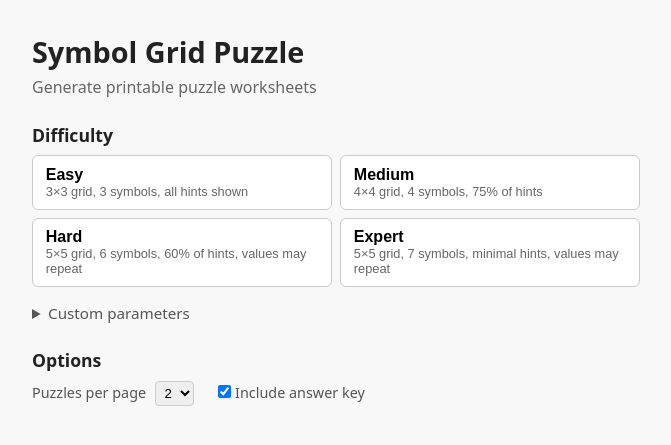
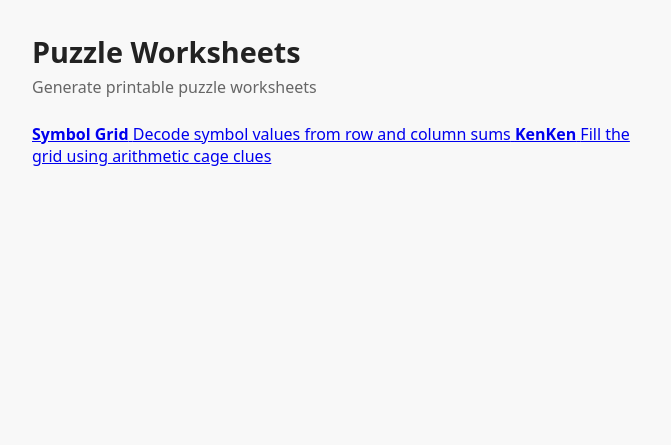
Before and after one commit to ViriLain/learning-games-site, a Flask app: page / in a window 1280 px wide. Shown: the top 445 px of the page, without its empty margins (304-975 px from the left). Run offline with Flask 3, Linux system fonts and the light colour scheme.

Commit message:
refactor: add landing page, relocate symbol grid routes under /symbol-grid
Move existing routes from / and /generate to /symbol-grid and
/symbol-grid/generate. Add a new landing page at / that links to
both symbol-grid and kenken puzzle types. Update all templates
and tests to match new route structure.

Co-Authored-By: Claude Opus 4.6 <noreply@anthropic.com>

```diff
--- a/symbol_grid/app.py
+++ b/symbol_grid/app.py
@@ -12,8 +12,17 @@ from symbol_grid.puzzle import Puzzle, generate_puzzle
 app = Flask(__name__)
 
 
+# --- Landing ---
+
 @app.route("/")
-def index():
+def landing():
+    return render_template("landing.html")
+
+
+# --- Symbol Grid ---
+
+@app.route("/symbol-grid")
+def symbol_grid_index():
     return render_template(
         "index.html",
         presets=PRESETS,
@@ -22,11 +31,8 @@ def index():
     )
 
 
-def _parse_generate_params(form: dict) -> tuple[dict, str | None]:
-    """Extract and validate puzzle params from form data.
-
-    Returns (params_dict, error_message). error_message is None on success.
-    """
+def _parse_symbol_grid_params(form: dict) -> tuple[dict, str | None]:
+    """Extract and validate Symbol Grid puzzle params from form data."""
     preset_name = form.get("preset")
     if preset_name and preset_name in PRESETS:
         p = PRESETS[preset_name]
@@ -75,9 +81,9 @@ def _build_hint_lookup(puzzle: Puzzle) -> dict:
     return {"row": row_hints, "col": col_hints}
 
 
-@app.route("/generate", methods=["POST"])
-def generate():
-    params, error = _parse_generate_params(request.form)
+@app.route("/symbol-grid/generate", methods=["POST"])
+def symbol_grid_generate():
+    params, error = _parse_symbol_grid_params(request.form)
     if error:
         return render_template(
             "index.html",
@@ -125,7 +131,7 @@ def generate():
 if __name__ == "__main__":
     import argparse
 
-    parser = argparse.ArgumentParser(description="Symbol Grid Puzzle server")
+    parser = argparse.ArgumentParser(description="Puzzle Worksheet server")
     parser.add_argument("-p", "--port", type=int, default=8080)
     args = parser.parse_args()
     app.run(debug=True, port=args.port)
--- a/symbol_grid/templates/index.html
+++ b/symbol_grid/templates/index.html
@@ -11,7 +11,7 @@
     <div class="error-box">{{ error }}</div>
     {% endif %}
 
-    <form method="POST" action="/generate">
+    <form method="POST" action="/symbol-grid/generate">
         <section class="preset-section">
             <h2>Difficulty</h2>
             <div class="preset-buttons">
--- /dev/null
+++ b/symbol_grid/templates/landing.html
@@ -0,0 +1,21 @@
+{% extends "layout.html" %}
+
+{% block title %}Puzzle Worksheets{% endblock %}
+
+{% block content %}
+<div class="container">
+    <h1>Puzzle Worksheets</h1>
+    <p class="subtitle">Generate printable puzzle worksheets</p>
+
+    <div class="puzzle-picker">
+        <a href="/symbol-grid" class="puzzle-card">
+            <strong>Symbol Grid</strong>
+            <span>Decode symbol values from row and column sums</span>
+        </a>
+        <a href="/kenken" class="puzzle-card">
+            <strong>KenKen</strong>
+            <span>Fill the grid using arithmetic cage clues</span>
+        </a>
+    </div>
+</div>
+{% endblock %}
--- a/symbol_grid/templates/layout.html
+++ b/symbol_grid/templates/layout.html
@@ -3,7 +3,7 @@
 <head>
     <meta charset="UTF-8">
     <meta name="viewport" content="width=device-width, initial-scale=1.0">
-    <title>{% block title %}Symbol Grid Puzzle{% endblock %}</title>
+    <title>{% block title %}Puzzle Worksheets{% endblock %}</title>
     <link rel="stylesheet" href="{{ url_for('static', filename='style.css') }}">
 </head>
 <body>
--- a/symbol_grid/templates/worksheet.html
+++ b/symbol_grid/templates/worksheet.html
@@ -4,7 +4,7 @@
 
 {% block content %}
 <div class="controls-bar no-print">
-    <a href="/" class="back-link">&larr; New Puzzles</a>
+    <a href="/symbol-grid" class="back-link">&larr; New Puzzles</a>
     <button onclick="window.print()" class="print-btn">Print</button>
 </div>
 
```
Also changed, not shown: tests/test_app.py (+25 -17 lines).
